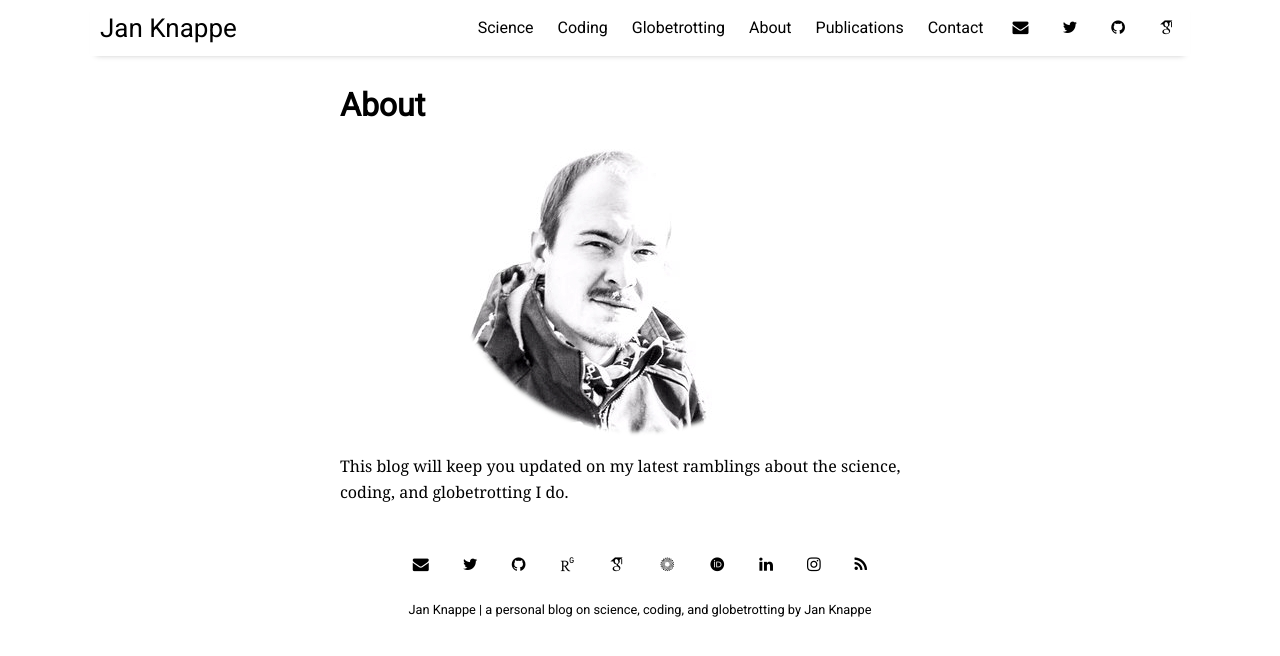
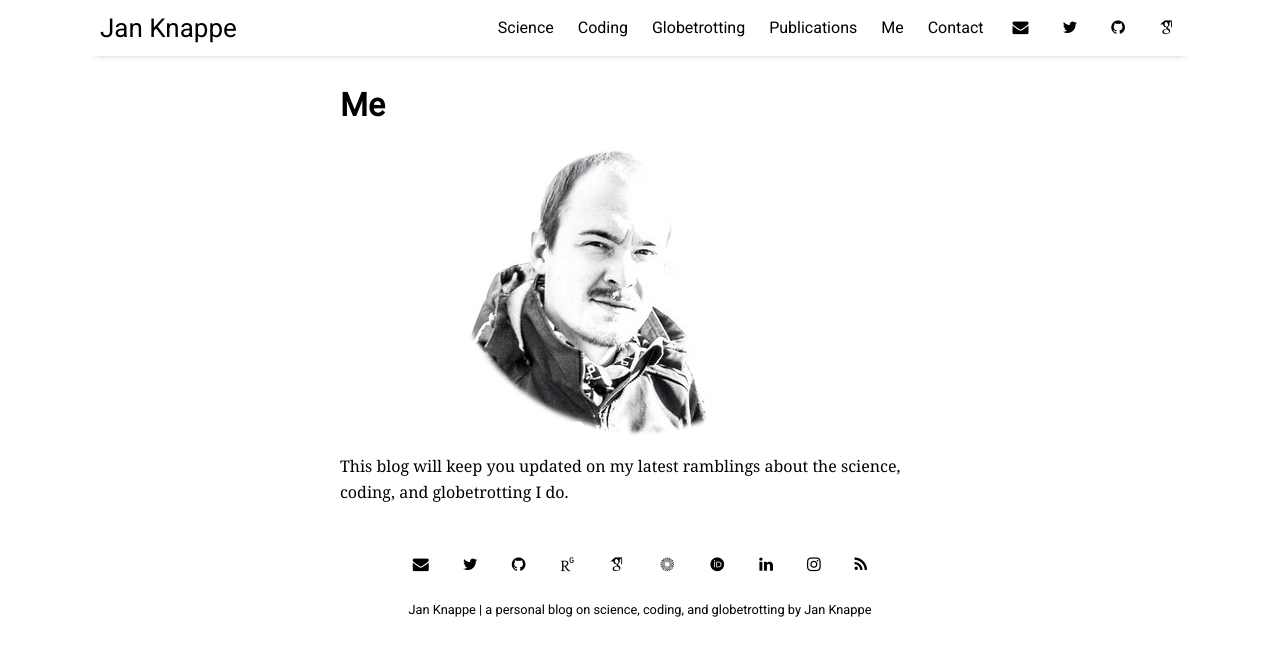
Before and after one commit to jknappe/jknappe.github.io, a Jekyll site: the page built from pages/me.md, in a window 1280 px wide. Shown: the top 656 px of the page. Built offline with Jekyll 4.4.1, drawn with Linux system fonts in a browser that asks for light colours; nearby versions of some CDN libraries; some web fonts are replaced.

Commit message:
renames 'about' to 'me'

```diff
--- a/_data/settings.yml
+++ b/_data/settings.yml
@@ -12,8 +12,8 @@ menu:
 - {name: 'Science', folder: 'pages', file: 'science.html'}
 - {name: 'Coding', folder: 'pages', file: 'coding.html'}
 - {name: 'Globetrotting', folder: 'pages', file: 'globetrotting.html'}
-- {name: 'About', folder: 'pages', file: 'about.html'}
 - {name: 'Publications', folder: 'pages', file: 'publications.html'}
+- {name: 'Me', folder: 'pages', file: 'me.html'}
 - {name: 'Contact', folder: 'pages', file: 'contact.html'}
 
 # Available social icons are powered by Font Awesome, so you can use any icon that they offer
--- a/pages/about.md
+++ b/pages/me.md
@@ -1,6 +1,6 @@
 ---
 layout: misc
-title: About
+title: Me
 ---
 
 ![Jan Knappe](/assets/img/Knappe_round.jpg){:class="img-responsive"}
```
